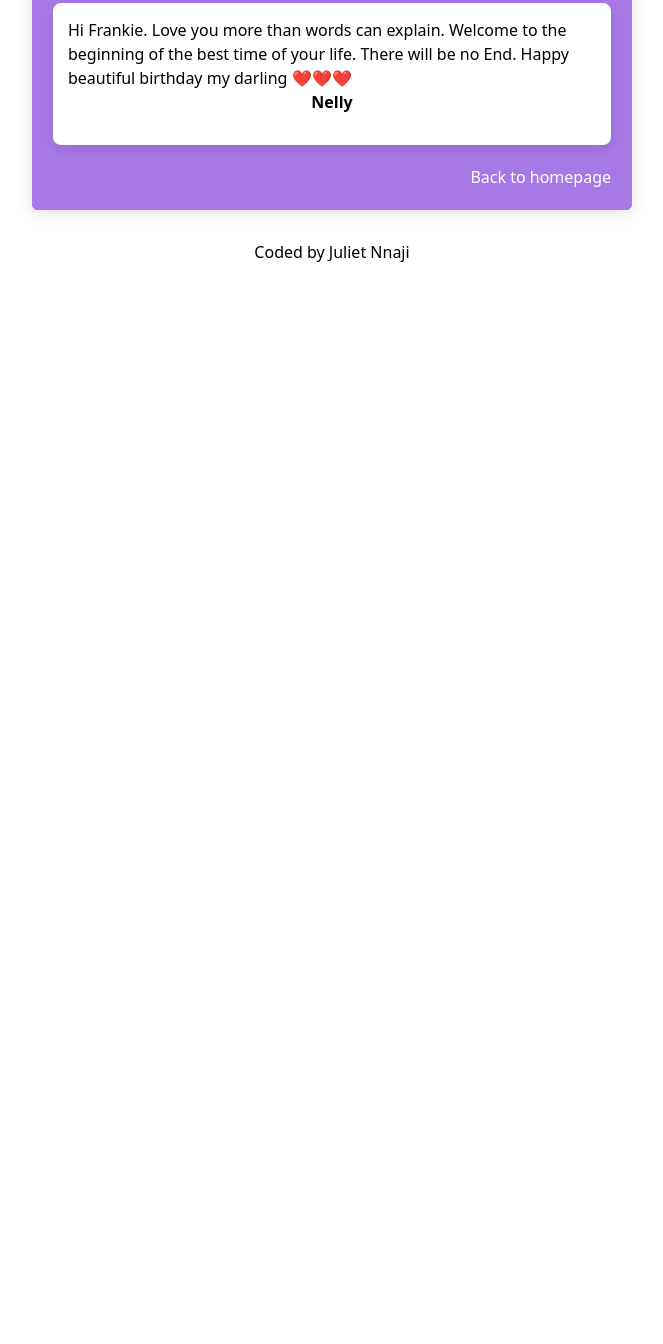
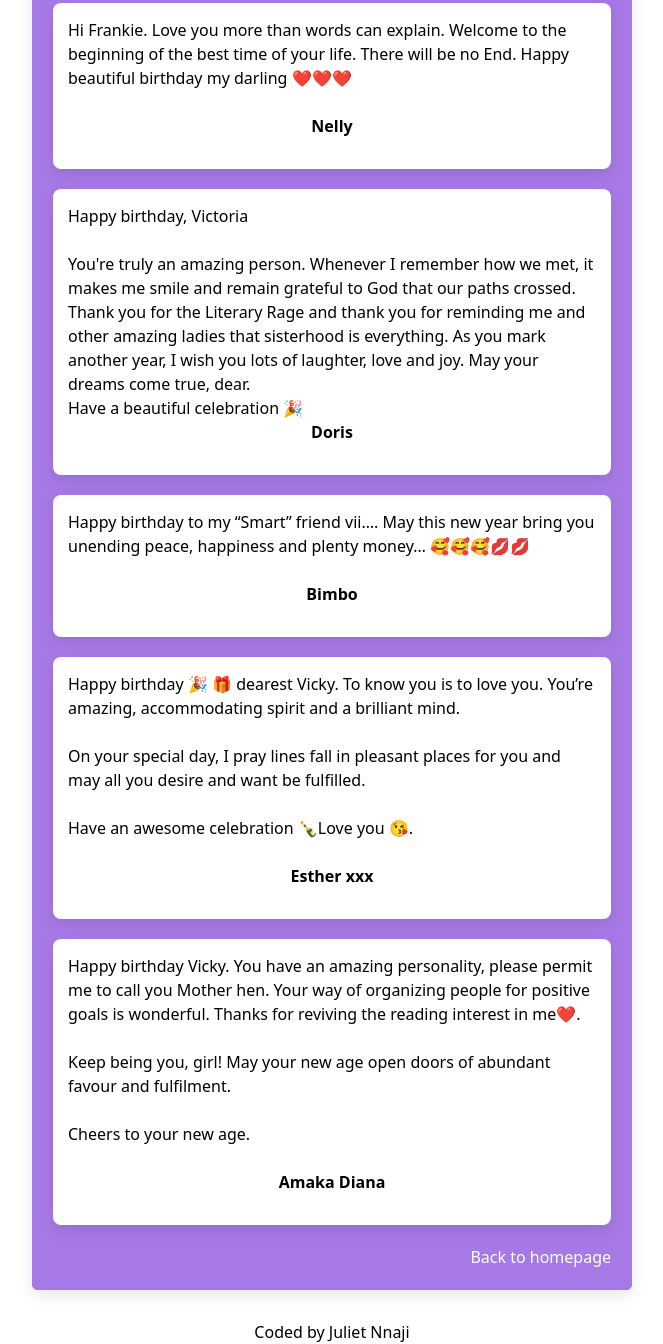
Before and after one commit to JulietNnaji/Birthday-Wishes-Web, a plain HTML site: page wishes.html in a window 1280 px wide. Shown: the part 4927-6271 px from the top of the page, without its empty margins (308-971 px from the left). Before the commit the page ends 5191 px from the top, so only its background shows below. Drawn offline with nearby package versions, Linux system fonts and the light colour scheme.

```diff
--- a/wishes.html
+++ b/wishes.html
@@ -231,9 +231,59 @@
 </main>
 <main>
     Hi Frankie.  Love you more than words can explain.  Welcome to the beginning of the best time of your life. There will be no End. Happy beautiful birthday my darling ❤️❤️❤️
+    <br />
+    <br />
     <p class="names">
         Nelly
     </p>
+</main>
+<main>
+    Happy birthday, Victoria
+<br />
+<br />
+You're truly an amazing person. Whenever I remember how we met, it makes me smile and remain grateful to God that our paths crossed. Thank you for the Literary Rage and thank you for reminding me and other amazing ladies that sisterhood is everything. As you mark another year, I wish you lots of laughter, love and joy. May your dreams come true, dear.
+<br />
+Have a beautiful celebration 🎉
+<p class="names">
+Doris
+</p>
+</main>
+<main>
+    Happy birthday to my “Smart” friend vii…. May this new year bring you unending peace, happiness and plenty money… 🥰🥰🥰💋💋
+    <br />
+    <br />
+    <p class="names">
+        Bimbo
+    </p>
+</main>
+<main>
+    Happy birthday 🎉 🎁 dearest Vicky. To know you is to love you. You’re amazing, accommodating spirit and a brilliant mind.
+<br />
+<br />
+On your special day, I pray lines fall in pleasant places for you and may all you desire and want be fulfilled.
+<br />
+<br />
+Have an awesome celebration 🍾Love you 😘.
+<br />
+<br />
+<p class="names">
+    Esther xxx
+</p>
+</main>
+<main>
+    Happy birthday Vicky. You have an amazing personality, please permit me to call you Mother hen. Your way of organizing people for positive goals is wonderful. Thanks for reviving the reading interest in me❤️.
+ <br />
+ <br />
+ Keep being you, girl!
+May your new age open doors of abundant favour and fulfilment.
+<br />
+<br />
+Cheers to your new age.
+<br />
+<br />
+<p class="names">
+    Amaka Diana
+</p>
 </main>
 
 
```
Also changed, not shown: index.html (+3 -1 lines).
